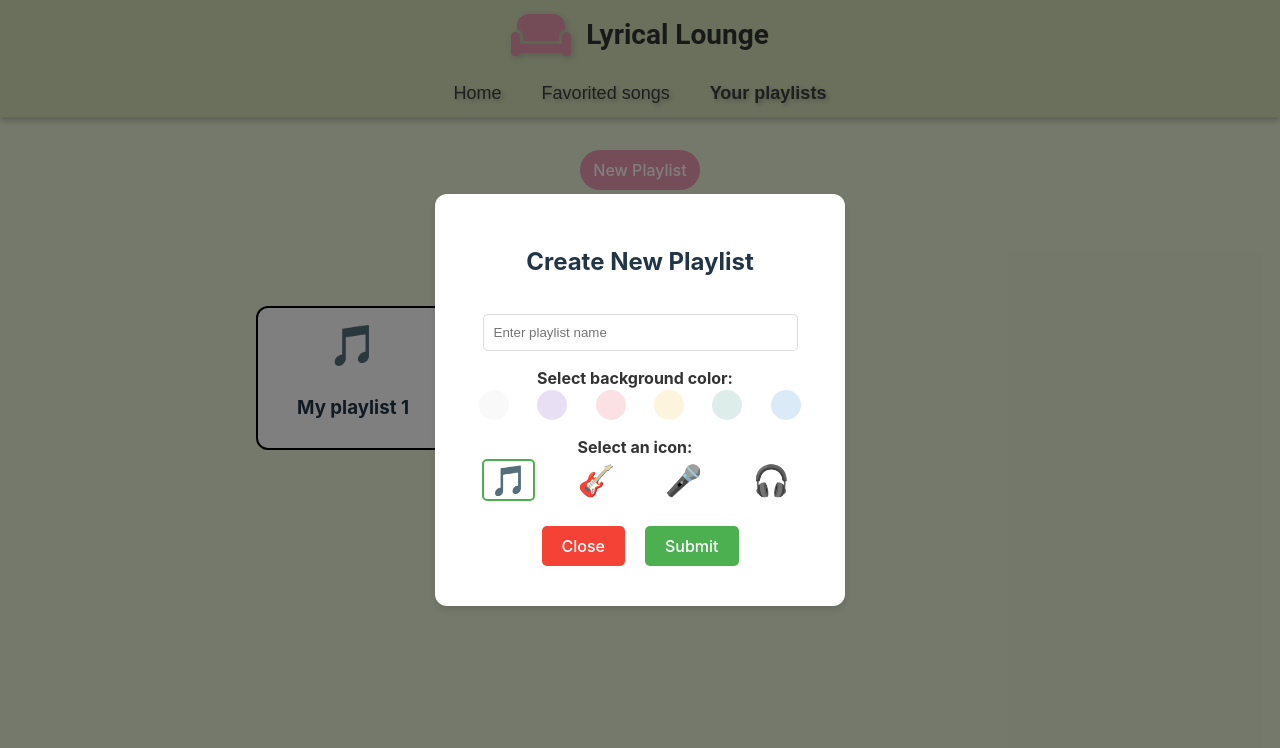
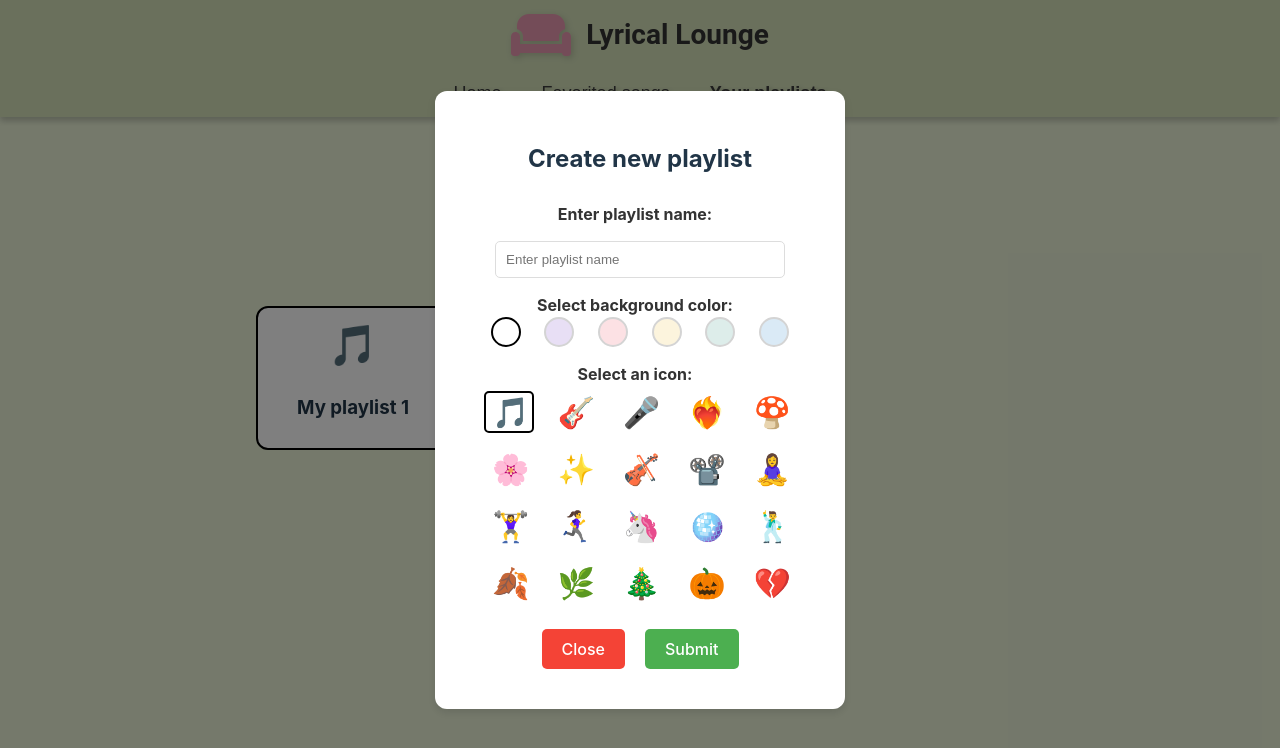
Before and after one commit to johannegg/Project-2---IT2810, a React (Vite) app in the folder prosjekt2/frontend/: page /playlists in a window 1280 px wide. Both pictures are taken after a click on the button "New Playlist". Shown: the top 748 px of the page. Built offline with nearby package versions, Linux system fonts and the light colour scheme.

Commit message:
Add: Add more icons to choose from

```diff
--- a/prosjekt2/frontend/src/components/PlaylistForm/PlaylistForm.css
+++ b/prosjekt2/frontend/src/components/PlaylistForm/PlaylistForm.css
@@ -18,6 +18,7 @@
     text-align: center;
     width: 350px;
     box-shadow: 0 4px 8px rgba(0, 0, 0, 0.1);
+
   }
 
   input {
@@ -39,7 +40,7 @@
     width: 30px;
     height: 30px;
     border-radius: 50%;
-    border: 2px solid transparent;
+    border: 2px solid #d4d4d4;
     cursor: pointer;
     transition: border-color 0.3s ease;
   }
@@ -53,13 +54,13 @@
   }
 
   .icon-options {
-    display: flex;
-    justify-content: space-around;
-    margin-bottom: 15px;
+    display: grid;
+    grid-template-columns: repeat(auto-fill, minmax(50px, 1fr));
+    gap: 5px;
   }
 
   .icon-button {
-    margin: 0 10px;
+    margin: 5px;
     font-size: 30px;
     cursor: pointer;
     background: none;
@@ -72,7 +73,7 @@
   }
 
   .icon-button.active {
-    border-color: #4CAF50;
+    border-color: #000;
     border-radius: 5px;
   }
 
@@ -95,3 +96,7 @@
     color: white;
     cursor: pointer;
   }
+
+  form fieldset {
+    border: none;
+  }
--- a/prosjekt2/frontend/src/components/PlaylistForm/PlaylistForm.tsx
+++ b/prosjekt2/frontend/src/components/PlaylistForm/PlaylistForm.tsx
@@ -12,7 +12,8 @@ const PlaylistForm: React.FC<PlaylistFormProps> = ({ show, onClose, onSubmit })
   const [backgroundColor, setBackgroundColor] = useState("#ffffff");
   const [selectedIcon, setSelectedIcon] = useState("🎵");
 
-	const handleSubmit = () => {
+  const handleSubmit = (e: React.FormEvent) => {
+    e.preventDefault();
     if (inputValue.trim()) {
       onSubmit(inputValue, backgroundColor, selectedIcon);
       onClose();
@@ -21,14 +22,17 @@ const PlaylistForm: React.FC<PlaylistFormProps> = ({ show, onClose, onSubmit })
 
   if (!show) return null;
 
-	// List of predefined colors
-	const colorOptions = ["ffffff", "#e8dff5", "#fce1e4", "#fcf4dd", "#ddedea", "#daeaf6"];
+  const colorOptions = ["#ffffff", "#e8dff5", "#fce1e4", "#fcf4dd", "#ddedea", "#daeaf6"];
 
   return (
     <div className="form-overlay">
-			<div className="form-content">
-				<h2>Create New Playlist</h2>
+      <form className="form-content" onSubmit={handleSubmit}>
+		<h2>Create new playlist</h2>
+        <fieldset>
+
+          <label htmlFor="playlist-name">Enter playlist name:</label>
           <input
+            id="playlist-name"
             type="text"
             placeholder="Enter playlist name"
             value={inputValue}
@@ -43,6 +47,7 @@ const PlaylistForm: React.FC<PlaylistFormProps> = ({ show, onClose, onSubmit })
                 key={color}
                 className={`color-button ${backgroundColor === color ? "selected" : ""}`}
                 style={{ backgroundColor: color }}
+                type="button"
                 onClick={() => setBackgroundColor(color)}
               />
             ))}
@@ -50,39 +55,26 @@ const PlaylistForm: React.FC<PlaylistFormProps> = ({ show, onClose, onSubmit })
 
           <label>Select an icon:</label>
 			<div className="icon-options">
+			{["🎵", "🎸", "🎤", "❤️‍🔥", "🍄", "🌸", "✨", "🎻", "📽️", "🧘‍♀️", "🏋️‍♀️", "🏃‍♀️‍➡️", "🦄", "🪩", "🕺", "🍂", "🌿", "🎄", "🎃", "💔"].map((icon) => (
 				<button
-						className={selectedIcon === "🎵" ? "icon-button active" : "icon-button"}
-						onClick={() => setSelectedIcon("🎵")}
+				key={icon}
+				type="button"
+				className={selectedIcon === icon ? "icon-button active" : "icon-button"}
+				onClick={() => setSelectedIcon(icon)}
 				>
-						🎵
+				{icon}
 				</button>
-					<button
-						className={selectedIcon === "🎸" ? "icon-button active" : "icon-button"}
-						onClick={() => setSelectedIcon("🎸")}
-					>
-						🎸
-					</button>
-					<button
-						className={selectedIcon === "🎤" ? "icon-button active" : "icon-button"}
-						onClick={() => setSelectedIcon("🎤")}
-					>
-						🎤
-					</button>
-					<button
-						className={selectedIcon === "🎧" ? "icon-button active" : "icon-button"}
-						onClick={() => setSelectedIcon("🎧")}
-					>
-						🎧
-					</button>
+			))}
 			</div>
+        </fieldset>
 
-				<button className="form-close-button" onClick={onClose}>
+        <button type="button" className="form-close-button" onClick={onClose}>
           Close
         </button>
-				<button className="form-submit-button" onClick={handleSubmit}>
+        <button type="submit" className="form-submit-button">
           Submit
         </button>
-			</div>
+      </form>
     </div>
   );
 };
```
Lines whose indentation alone changed are shown as unchanged.
